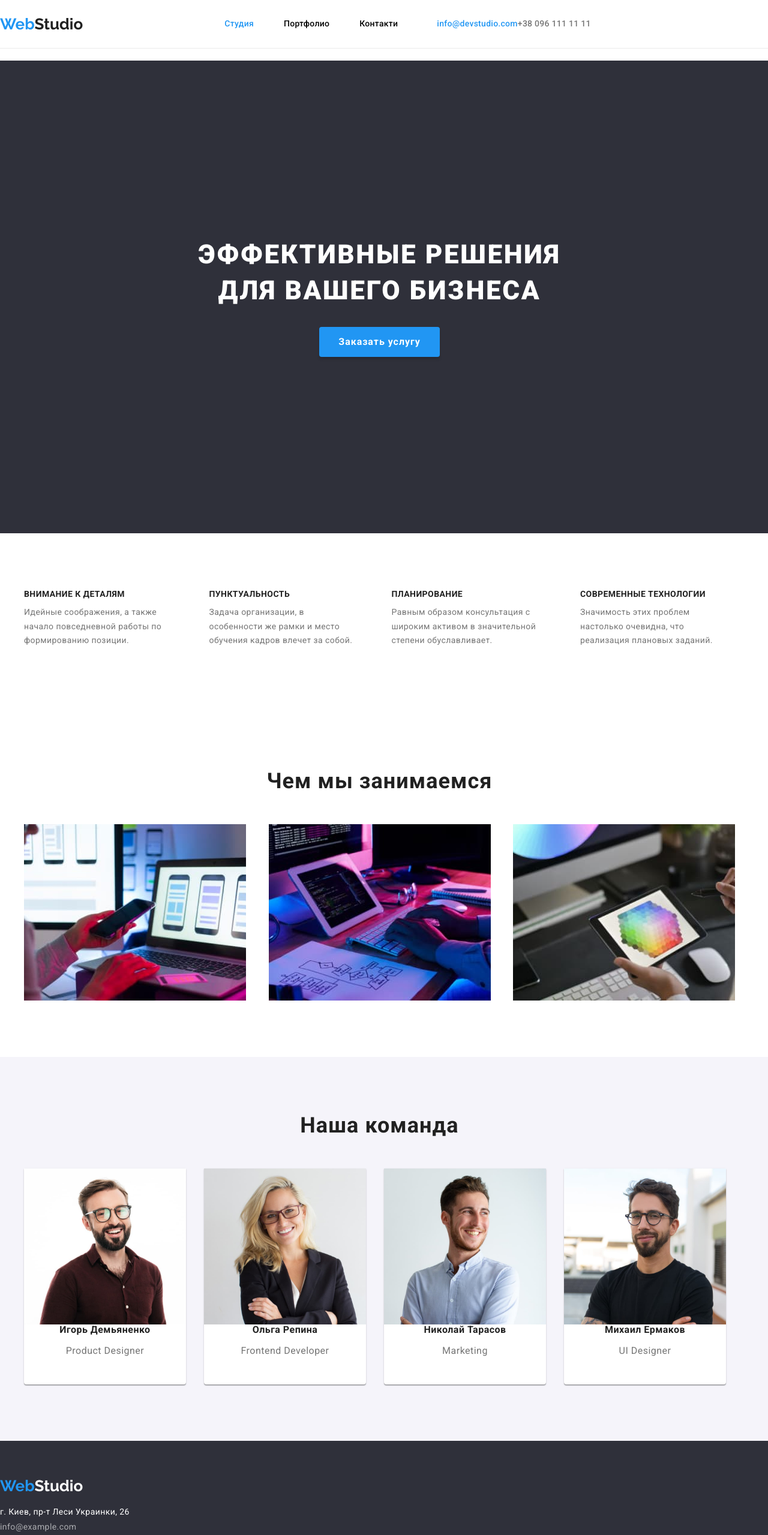
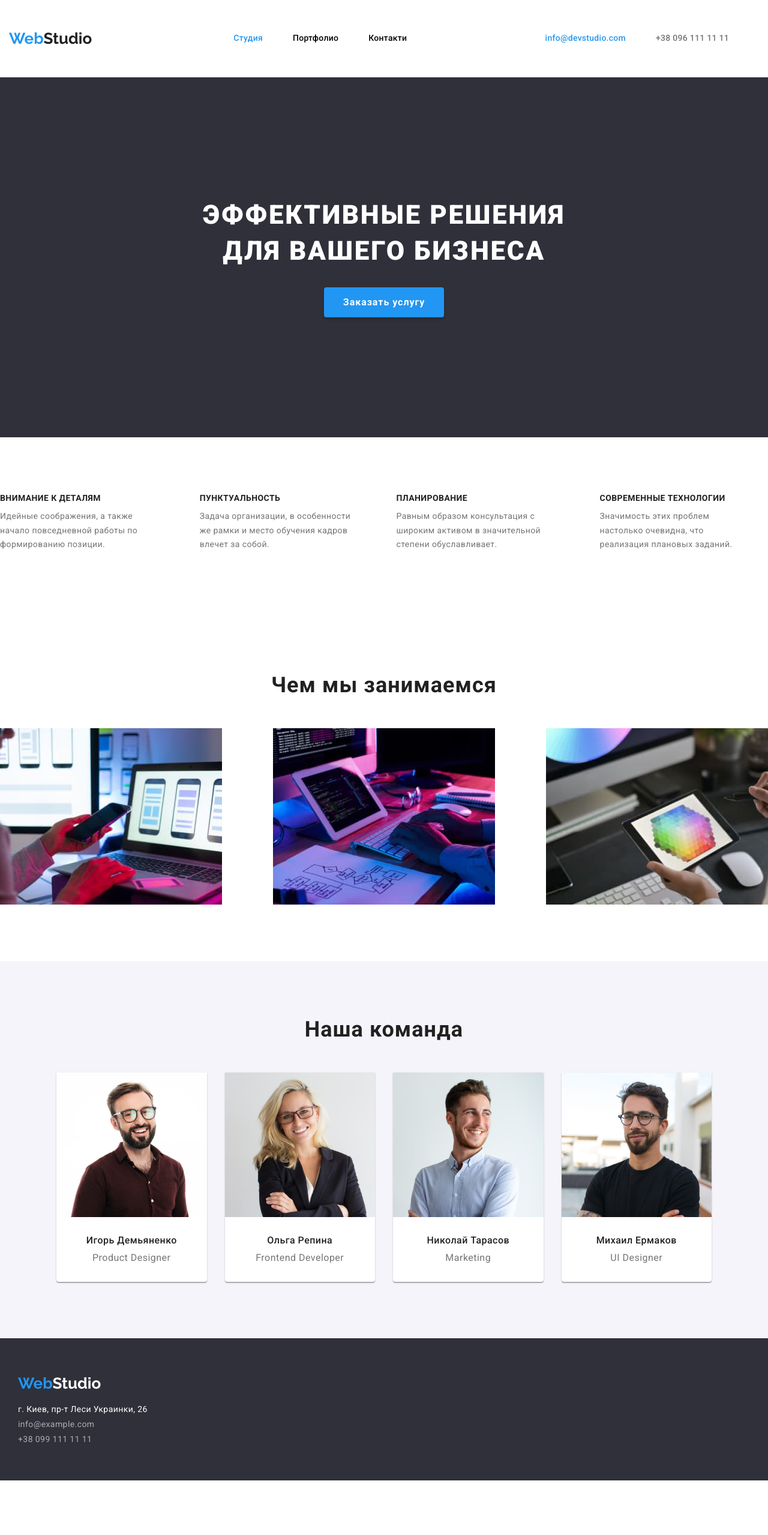
Before and after one commit to alionachykal/goit-markup-hw-03, a plain HTML site: page index.html in a window 1280 px wide. Shown: the top 2559 px of the page at 60% size. After the commit the page ends 2468 px from the top, so only its background shows below. Drawn offline with nearby package versions, Linux system fonts and the light colour scheme.

Commit message:
worked mistakes 3

```diff
--- a/css/styles.css
+++ b/css/styles.css
@@ -85,14 +85,8 @@ address {
 
 .page-header {
     background:var(--primary-bcg-color);
-    padding-top: 0;
-    padding-bottom: 0;
     border-bottom: 1px solid #ECECEC;
-    margin-top: 0;
-    margin-bottom: 20px;
-    align-items: center;
-    display: flex;
-    justify-content:space-between ;
+
 
 }
 .header-nav{
@@ -182,10 +176,15 @@ margin-left: auto;
     }
 
 .container{
- max-width: 1230px;
+ width: 1200px;
  padding-right: 15px;
 padding-right: 15px;
-margin: 0 auto;
+padding: 24px 0;
+display: flex;
+align-items: center;
+justify-content: space-around;
+
+
 
 }
 .button-port{
@@ -193,8 +192,7 @@ margin: 0 auto;
     flex-direction: row;
     margin-right: 8px;
     justify-content: center;
-    margin-top: 126px;
-    margin-bottom: 56px;
+    margin-bottom: 50px;
 
 }
 .button-port-item{
@@ -272,13 +270,14 @@ margin: 0 auto;
     color:var(--accent-color)
 }
 .mail{
-    color: #2196F3;
+    color: #2196f3;
     text-decoration: none;
     font-weight: 500;
     letter-spacing: 0.02em;
     line-height: 1.14;
     padding-top: 32px;
      padding-bottom: 32px;
+     margin-right: 50px;
 
 
 }
@@ -298,19 +297,27 @@ margin: 0 auto;
 .hero-title,.features-title, .work-title, .staff-title{
     color: var(--title-text-color);
 }
-.hero {
+.hero-section {
+
     background-color: #2F303A;
     color: var (--primary-text-color);
     font-style: normal;
     text-align: center;
-    padding: 94px 0;
+    padding: 200px 0;
 }
 .portfolio-section{
     background-color:var(--primary-bcg-color);
-    font-style: normal;
-    text-align: center;
     padding: 94px 0;
+
 }
+.portfolio-container{
+    display: flex;
+    margin-top: 94px;
+    flex-basis: 8px;
+
+
+}
+
 .hero-title{
     max-width: 696px;
     font-size: 44px;
@@ -319,7 +326,6 @@ margin: 0 auto;
     letter-spacing: 0.06em;
     color: var(--primary-bcg-color);
     text-transform: uppercase;
-    padding-top: 200px;
     margin-left: auto;
     margin-right: auto;
     font-weight: 900;
@@ -340,7 +346,7 @@ margin: 0 auto;
 
 
 /*features*/
-.features{
+.features-section{
     display: flex;
     flex-direction: row;
     background:#FFFFFF;
@@ -388,7 +394,7 @@ margin: 0 auto;
 }
 
 /* work*/
-.work{
+.work-section{
     padding: 94px 0;
 }
 
@@ -409,8 +415,8 @@ margin: 0 auto;
     font-size: 18px;
     line-height: 2;
     color: #212121;
-    /*border: 1px solid #EEEEEE;*/
     letter-spacing: 0.06em;
+    margin-bottom: 4px;
 
 }
 .work-list2{
@@ -419,6 +425,8 @@ margin: 0 auto;
      font-size: 16px;
     line-height: 1.87;
     color:var(--primary-text-color);
+    margin-bottom:0;
+
 }
 .work-list{
     display: flex;
@@ -429,9 +437,9 @@ margin: 0 auto;
 
 
 /*staff*/
-.staff{
+.staff-section{
     background-color:#F5F4FA;
-    padding: 94px 0;
+    padding: 94px 94px;
 }
 .staff-title{
     color: var(--title-text-color);
@@ -445,21 +453,32 @@ margin: 0 auto;
 }
 .staff-list{
     font-size: 16px;
+    font-weight: 500;
     line-height: 1.18;
     color:var(--title-text-color);
     letter-spacing: 0.03em;
+    margin-top: 0;
+    margin-bottom: 0;
+    padding-top: 30px;
 
 }
 .staff-position{
     font-size: 16px;
     line-height: 1.18;
     letter-spacing: 0.03em;
+    margin-top: 0;
+    margin-bottom: 0;
+    padding-top: 10px;
+    padding-bottom: 30px;
 }
 .staff-title-list{
     display: flex;
     text-align: center;
    padding-left: 0;
     column-gap: 30px;
+    margin-top: 0;
+    margin-bottom: 0;
+
 
 }
 .staff-title-list:last-child {
@@ -470,7 +489,7 @@ column-gap: 30px;
     background: #FFFFFF;
      box-shadow: 0px 1px 3px rgba(0, 0, 0, 0.12), 0px 1px 1px rgba(0, 0, 0, 0.14), 0px 2px 1px rgba(0, 0, 0, 0.2);
      border-radius: 0px 0px 4px 4px;
-     padding-bottom: 30px;
+
 }
 
 /*button*/
@@ -488,7 +507,6 @@ column-gap: 30px;
     padding: 10px 32px;
     border:none;
     cursor: pointer;
-    margin-bottom: 200px;
     height: 50px;
 
 
@@ -558,12 +576,15 @@ color: var(--title-text-color)
 
 
 /*footer*/
-.main-footer{
-padding: 60px 0;
+.main-footer-section{
+padding: 60px 30px;
  background-color: #2F303a;
 
 }
-.footer-web-logo{
+.footer-container{
+    display: flex;
+    flex-direction: column;
+
 
 
 
@@ -573,6 +594,13 @@ padding: 60px 0;
    padding-left: 0;
 
 }
+.footer-nav-li{
+    margin-bottom: 9px;
+
+}
+.footer-nav-li:last-child{
+    margin-bottom: 0;
+}
 
 .footer-mail{
     color: rgba(255, 255, 255, 0.6);
@@ -580,7 +608,7 @@ padding: 60px 0;
     font-style: normal;
     font-weight: 400;
     text-decoration: none;
-    margin-bottom: 9px;
+
 }
 .footer-mail:hover,:focus{
     color:var(--primary-text-color);
@@ -593,7 +621,7 @@ padding: 60px 0;
     letter-spacing: 0.03em;
     color: rgba(255, 255, 255, 0.6);
     text-decoration: none;
-    margin-bottom: 9px;
+
 
     }
     .footer-number:hover,
@@ -605,28 +633,32 @@ padding: 60px 0;
     color:#FFFFFF;
     font-style: normal;
     text-decoration: none;
-    letter-spacing: 0.03em;
-    margin-bottom: 9px;
+   letter-spacing: 0.03em;
 
 }
+.portfolio-section{
+    padding: 94px 94px;
 
+}
 .offers {
     display: flex;
     flex-wrap: wrap;
-    margin-right: -30px;
-    margin-bottom: -30px;
+    margin-right: auto;
+    margin-bottom: auto;
+    margin-top: 50px;
+    margin-bottom: 94px;
+    justify-content: space-around;
+    align-items: center;
+    column-gap: 30px;
 }
 
 .offers-item {
-    flex-basis: calc(100% / 3 - 30px);
+    flex-basis: calc(100%-90px)/3;
     margin-right: 30px;
     margin-bottom: 30px;}
 
 .card-border{
-    box-sizing: border-box;
-    width: 370px;
     border: 1px solid #eeee;
-    box-shadow: 0px 1px 1px rgba(0, 0, 0, 0.12),
-        0px 4px 4px rgba(0, 0, 0, 0.06),
-        1px 4px 6px rgba(0, 0, 0, 0.16);
+    padding: 20px 24px;
+
 }
--- a/index.html
+++ b/index.html
@@ -16,7 +16,8 @@
   <body>
 
         <header class="page-header">
-        <div class="container header-box1">
+       <div class="container">
+
           <nav class="header-nav">
         <a href="./index.html" class="logo-page-header" lang="en"><span class="web-logo">Web</span>Studio</a>
 
@@ -26,26 +27,23 @@
         <li class="nav-item"><a href=""class="contacts">Контакти</a></li>
         </ul>
         </nav>
-        </div>
 
-<div class=" container header-box2">
       <ul class="site-nav2">
         <li class="nav-item2"><a href="mailto:info@devstudio.com" class="mail">info@devstudio.com</a></li>
         <li class="nav-item2"><a href="#" class="number">+38 096 111 11 11</a></li>
      </ul>
       </div>
-      </div>
       </header>
 
       <main>
-          <section class="hero">
-            <div class="container">
+          <section class="hero-section">
+            <div class="hero.container">
           <h1 class="hero-title">Эффективные решения для вашего бизнеса</h1>
           <button type="button" class="button-primary">Заказать услугу</button>
           </div>
           </section>
-          <section class="features">
-            <div class="container">
+          <section class="features-section">
+            <div class="container.features">
               <h2 class="features-title-main"> Наше преимущество</h2>
               <ul class="features-list">
                   <li>
@@ -67,8 +65,8 @@
               </ul>
               </div>
           </section>
-          <section class="work">
-              <div class="container">
+          <section class="work-section">
+              <div class="work.container">
             <h2 class="work-title">Чем мы занимаемся</h2>
               <ul class="work-list">
                 <li>
@@ -83,8 +81,8 @@
             </ul>
             </div>
             </section>
-            <section class="staff">
-              <div class="container">
+            <section class="staff-section">
+              <div class="staff.container">
             <h2 class="staff-title">Наша команда</h2>
              <ul class="staff-title-list">
              <li>
@@ -112,15 +110,15 @@
             </section>
 
       </main>
-      <footer class="main-footer ">
-      <div class="footer-web-logo">
+      <footer class="main-footer-section ">
+      <div class="footer-container">
         <a href="./index.html" class="logo-footer" lang="en"><span class="web-logo">Web</span>Studio</a>
       <address>
 
          <ul class="footer-nav">
-          <li><a href="https://goo.gl/maps/piqngm7oDQpEDh6u6" class="location" target="_blank" rel="noopener nofollow noreferrer">г. Киев, пр-т Леси Украинки, 26 </a></li>
-          <li><a href="mailto:info@example.com"class="footer-mail">info@example.com </a></li>
-          <li><a href="#"class="footer-number">+38 099 111 11 11 </a></li>
+          <li class="footer-nav-li"><a href="https://goo.gl/maps/piqngm7oDQpEDh6u6" class="location" target="_blank" rel="noopener nofollow noreferrer">г. Киев, пр-т Леси Украинки, 26 </a></li>
+          <li class="footer-nav-li"><a href="mailto:info@example.com"class="footer-mail">info@example.com </a></li>
+          <li class="footer-nav-li"><a href="#"class="footer-number">+38 099 111 11 11 </a></li>
           </ul>
 
         </address>
```
Also changed, not shown: portfolio.html (+14 -13 lines).
